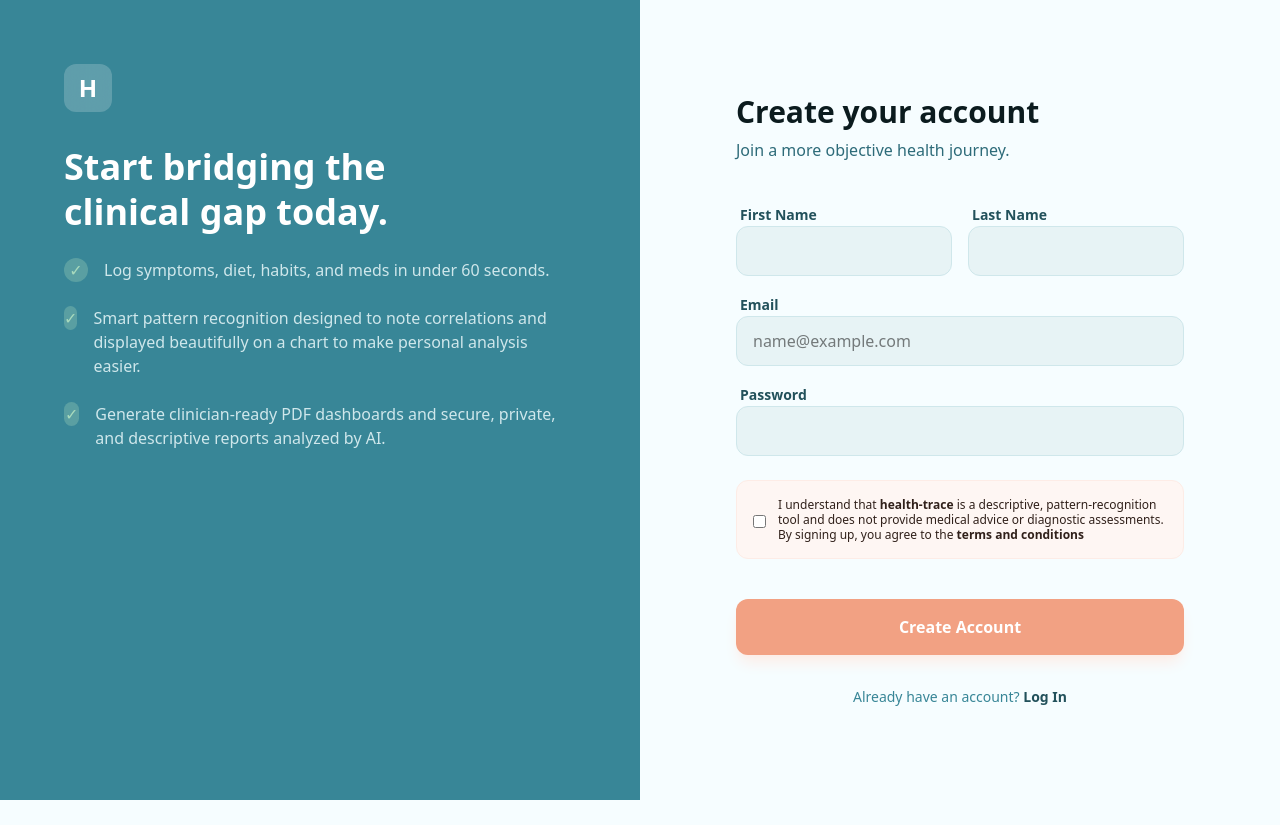
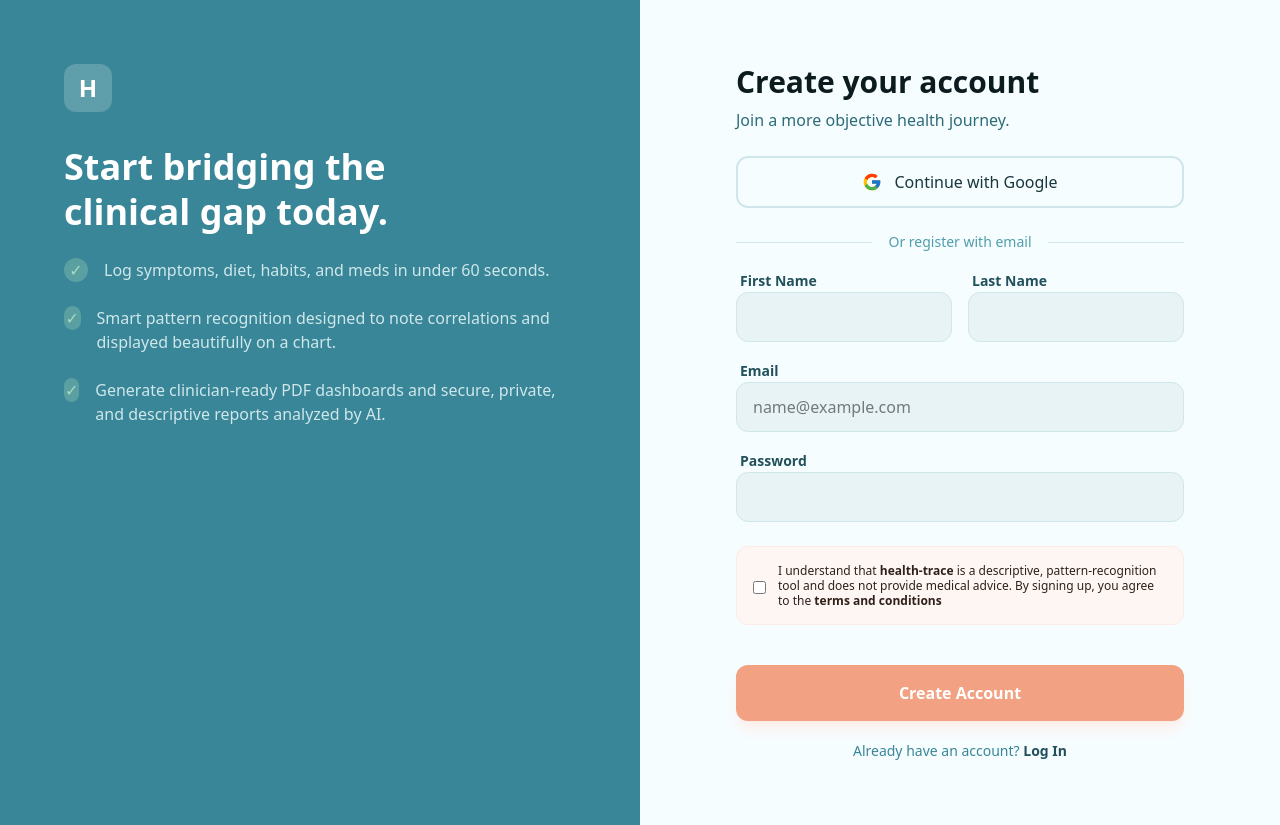
Before and after one commit to kendrayne/health-trace, a Next.js app: page /register in a window 1280 px wide. Before the commit the page ends 800 px from the top, so only its background shows below. Built offline with nearby package versions, Linux system fonts and the light colour scheme.

Commit message:
google register pg

```diff
--- a/app/(auth)/register/page.tsx
+++ b/app/(auth)/register/page.tsx
@@ -5,6 +5,7 @@ import { useRouter } from "next/navigation";
 import Link from "next/link";
 import { register } from "../../lib/actions/register";
 import { signIn } from "next-auth/react";
+
 export default function RegisterPage() {
   const router = useRouter();
 
@@ -60,7 +61,6 @@ export default function RegisterPage() {
         setSuccess("Account created and logged in! Redirecting...");
         setTimeout(() => router.push("/dashboard"), 2000);
       }
-
     } catch (err: any) {
       setError(err.message);
     } finally {
@@ -73,39 +73,81 @@ export default function RegisterPage() {
       {/* MARKETING */}
       <div className="hidden lg:flex lg:w-1/2 bg-pacific-500 p-16 flex-col justify-between text-white">
         <div>
-          <div className="w-12 h-12 bg-white/20 rounded-xl backdrop-blur-md flex items-center justify-center font-bold text-2xl mb-8">H</div>
+          <div className="w-12 h-12 bg-white/20 rounded-xl backdrop-blur-md flex items-center justify-center font-bold text-2xl mb-8">
+            H
+          </div>
           <h2 className="text-4xl font-bold mb-6 leading-tight">
             Start bridging the <br /> clinical gap today.
           </h2>
           <ul className="space-y-6 text-pacific-100">
             <li className="flex gap-4">
-              <div className="w-6 h-6 rounded-full bg-mint/30 flex items-center justify-center text-mint">✓</div>
+              <div className="w-6 h-6 rounded-full bg-mint/30 flex items-center justify-center text-mint">
+                ✓
+              </div>
               <p>Log symptoms, diet, habits, and meds in under 60 seconds.</p>
             </li>
             <li className="flex gap-4">
-              <div className="w-6 h-6 rounded-full bg-mint/30 flex items-center justify-center text-mint">✓</div>
-              <p>Smart pattern recognition designed to note correlations and displayed beautifully on a chart to make personal analysis easier.</p>
+              <div className="w-6 h-6 rounded-full bg-mint/30 flex items-center justify-center text-mint">
+                ✓
+              </div>
+              <p>
+                Smart pattern recognition designed to note correlations and
+                displayed beautifully on a chart.
+              </p>
             </li>
             <li className="flex gap-4">
-              <div className="w-6 h-6 rounded-full bg-mint/30 flex items-center justify-center text-mint">✓</div>
-              <p>Generate clinician-ready PDF dashboards and secure, private, and descriptive reports analyzed by AI.</p>
+              <div className="w-6 h-6 rounded-full bg-mint/30 flex items-center justify-center text-mint">
+                ✓
+              </div>
+              <p>
+                Generate clinician-ready PDF dashboards and secure, private, and
+                descriptive reports analyzed by AI.
+              </p>
             </li>
           </ul>
         </div>
       </div>
 
       {/* FORM */}
-      <div className="w-full lg:w-1/2 flex items-center justify-center p-8 md:p-16">
+      <div className="w-full lg:w-1/2 flex items-center justify-center p-6 md:p-16">
         <div className="w-full max-w-md">
-          <div className="mb-10">
-            <h1 className="text-3xl font-bold text-pacific-900 dark:text-pacific-50 mb-2">Create your account</h1>
-            <p className="text-pacific-600 dark:text-pacific-400">Join a more objective health journey.</p>
+          <div className="mb-6">
+            <h1 className="text-3xl font-bold text-pacific-900 dark:text-pacific-50 mb-2">
+              Create your account
+            </h1>
+            <p className="text-pacific-600 dark:text-pacific-400">
+              Join a more objective health journey.
+            </p>
+          </div>
+
+          {/* --- GOOGLE BUTTON --- */}
+          <button
+            type="button"
+            className="w-full flex items-center justify-center gap-3 border-2 border-pacific-100 py-3 rounded-xl mb-6 hover:bg-pacific-50 transition-all font-medium text-pacific-800 dark:text-pacific-200"
+            onClick={() => signIn("google", { callbackUrl: "/dashboard" })}
+          >
+            <img src="/google-icon.svg" className="w-5 h-5" alt="Google" />
+            Continue with Google
+          </button>
+
+          {/* --- DIVIDER --- */}
+          <div className="relative mb-4">
+            <div className="absolute inset-0 flex items-center">
+              <div className="w-full border-t border-pacific-100"></div>
+            </div>
+            <div className="relative flex justify-center text-sm">
+              <span className="bg-surface-light dark:bg-surface-dark px-4 text-pacific-400">
+                Or register with email
+              </span>
+            </div>
           </div>
 
           <form className="space-y-4" onSubmit={handleSubmit}>
             <div className="grid grid-cols-2 gap-4">
               <div className="space-y-2">
-                <label className="text-sm font-semibold text-pacific-700 ml-1">First Name</label>
+                <label className="text-sm font-semibold text-pacific-700 ml-1">
+                  First Name
+                </label>
                 <input
                   name="firstName"
                   value={formData.firstName}
@@ -115,7 +157,9 @@ export default function RegisterPage() {
                 />
               </div>
               <div className="space-y-2">
-                <label className="text-sm font-semibold text-pacific-700 ml-1">Last Name</label>
+                <label className="text-sm font-semibold text-pacific-700 ml-1">
+                  Last Name
+                </label>
                 <input
                   name="lastName"
                   value={formData.lastName}
@@ -127,7 +171,9 @@ export default function RegisterPage() {
             </div>
 
             <div className="space-y-2">
-              <label className="text-sm font-semibold text-pacific-700 ml-1">Email</label>
+              <label className="text-sm font-semibold text-pacific-700 ml-1">
+                Email
+              </label>
               <input
                 name="email"
                 value={formData.email}
@@ -139,7 +185,9 @@ export default function RegisterPage() {
             </div>
 
             <div className="space-y-2">
-              <label className="text-sm font-semibold text-pacific-700 ml-1">Password</label>
+              <label className="text-sm font-semibold text-pacific-700 ml-1">
+                Password
+              </label>
               <input
                 name="password"
                 value={formData.password}
@@ -150,7 +198,7 @@ export default function RegisterPage() {
               />
             </div>
 
-            {/* DISCLAIMER!!! */}
+            {/* DISCLAIMER */}
             <div className="flex gap-3 p-4 bg-peach-50 rounded-xl border border-peach-100 mt-6">
               <input
                 name="disclaimer"
@@ -160,25 +208,41 @@ export default function RegisterPage() {
                 className="mt-1 accent-peach-500"
                 id="disclaimer"
               />
-              <label htmlFor="disclaimer" className="text-xs text-peach-900 leading-tight">
-                I understand that <strong>health-trace</strong> is a descriptive, pattern-recognition tool and does not provide medical advice or diagnostic assessments. By signing up, you agree to the <Link href={"/terms-and-conditions"}><strong>terms and conditions</strong></Link>
+              <label
+                htmlFor="disclaimer"
+                className="text-xs text-peach-900 leading-tight"
+              >
+                I understand that <strong>health-trace</strong> is a
+                descriptive, pattern-recognition tool and does not provide
+                medical advice. By signing up, you agree to the{" "}
+                <Link href={"/terms-and-conditions"}>
+                  <strong>terms and conditions</strong>
+                </Link>
               </label>
             </div>
 
             {error && <p className="text-red-500 text-sm mt-2">{error}</p>}
-            {success && <p className="text-green-500 text-sm mt-2">{success}</p>}
+            {success && (
+              <p className="text-green-500 text-sm mt-2">{success}</p>
+            )}
 
             <button
               type="submit"
               disabled={loading}
-              className="w-full bg-peach-500 hover:bg-peach-600 text-white py-4 rounded-xl font-bold shadow-lg shadow-peach-100 transition-all mt-6 disabled:opacity-50"
+              className="w-full bg-peach-500 hover:bg-peach-600 text-white py-4 rounded-xl font-bold shadow-lg shadow-peach-100 transition-all mt-2 md:mt-6 disabled:opacity-50"
             >
               {loading ? "Creating Account..." : "Create Account"}
             </button>
           </form>
 
-          <p className="text-center mt-8 text-pacific-500 text-sm">
-            Already have an account? <Link href="/login" className="text-pacific-700 font-bold hover:underline">Log In</Link>
+          <p className="text-center mt-5 text-pacific-500 text-sm">
+            Already have an account?{" "}
+            <Link
+              href="/login"
+              className="text-pacific-700 font-bold hover:underline"
+            >
+              Log In
+            </Link>
           </p>
         </div>
       </div>
```
Lines whose indentation alone changed are shown as unchanged.
